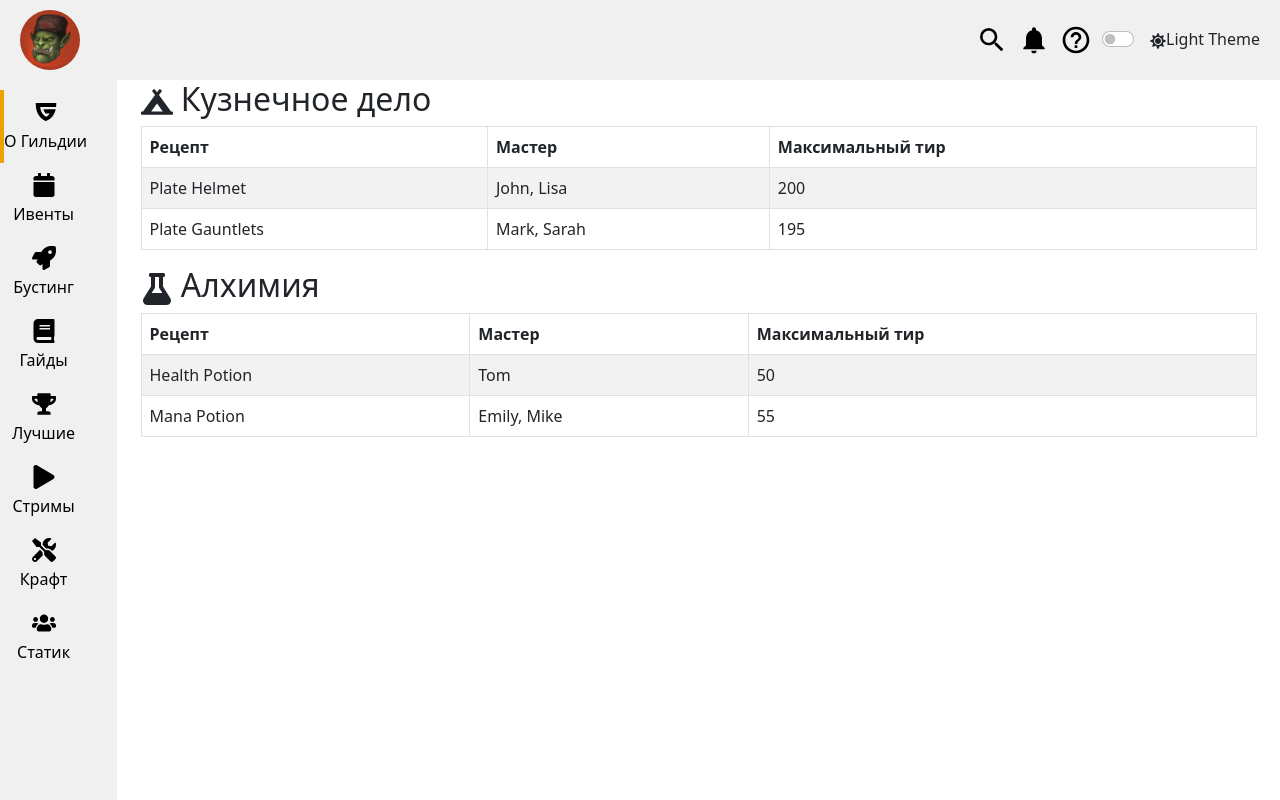
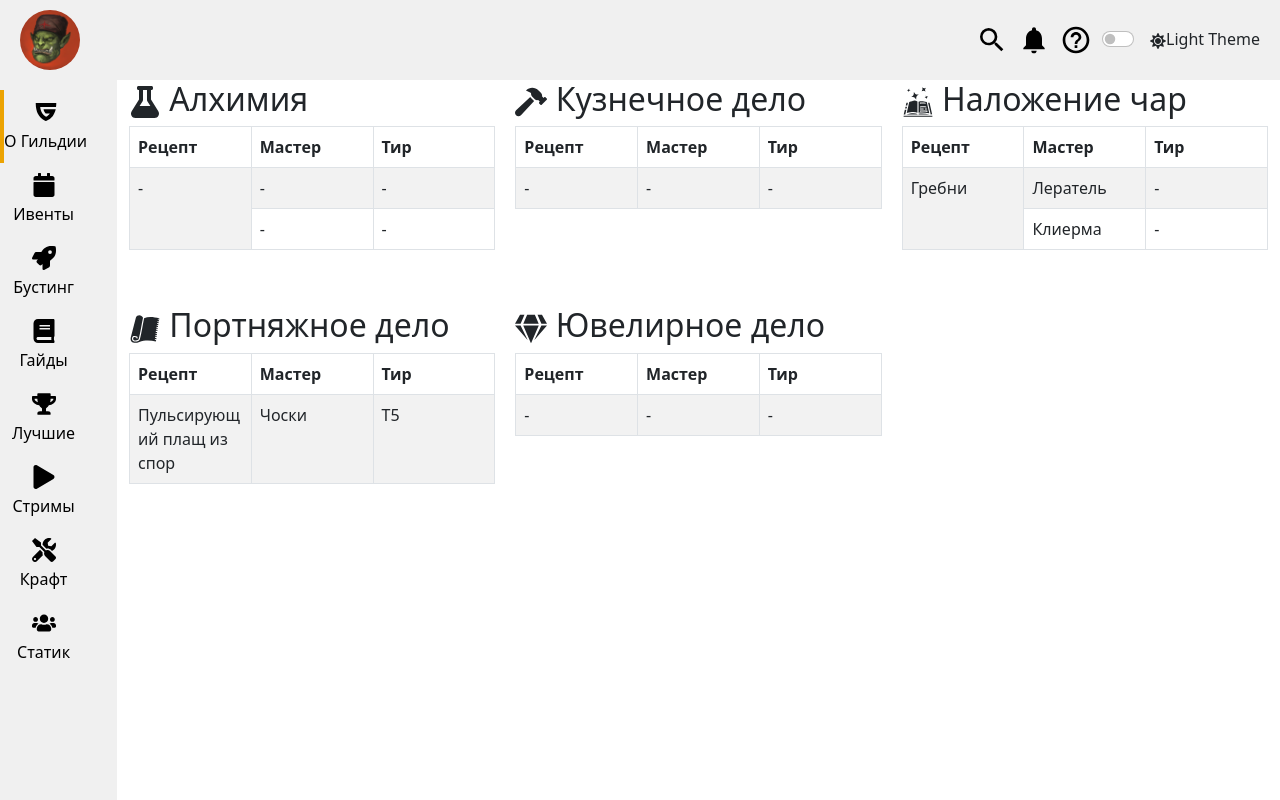
Before and after one commit to Peksal1/klyuchik-v-durku, a React (Create React App) app: page /crafting in a window 1280 px wide. Built offline with nearby package versions, Linux system fonts and the light colour scheme.

Commit message:
Adjust crafting page

```diff
--- /dev/null
+++ b/src/crafting/index.css
@@ -0,0 +1,29 @@
+.crafting-grid {
+  display: grid;
+  grid-template-columns: repeat(auto-fill, minmax(300px, 1fr));
+  grid-gap: 20px;
+}
+
+.profession {
+  margin-bottom: 20px;
+}
+
+.recipe-table {
+  width: 100%;
+  table-layout: fixed;
+}
+
+.recipe-table th,
+.recipe-table td {
+  max-width: 300px;
+  word-break: break-word;
+  white-space: normal;
+  overflow: hidden;
+  text-overflow: ellipsis;
+}
+
+@media (max-width: 767px) {
+  .crafting-grid {
+    grid-template-columns: 1fr;
+  }
+}
--- a/src/crafting/index.tsx
+++ b/src/crafting/index.tsx
@@ -1,54 +1,133 @@
+import React from "react";
 import { Container, Table } from "react-bootstrap";
-import { FaCampground, FaFlask } from "react-icons/fa";
+import { FaFlask, FaGem, FaHammer } from "react-icons/fa";
+import { GiSpellBook, GiRolledCloth } from "react-icons/gi";
+
+import "./index.css"; // Import the CSS file for styling
 
 const data = [
-  {
-    profession: "Кузнечное дело",
-    icon: <FaCampground />,
-    recipes: [
-      { name: "Plate Helmet", crafters: ["John", "Lisa"], itemLevel: 200 },
-      { name: "Plate Gauntlets", crafters: ["Mark", "Sarah"], itemLevel: 195 },
-    ],
-  },
   {
     profession: "Алхимия",
     icon: <FaFlask />,
     recipes: [
-      { name: "Health Potion", crafters: ["Tom"], itemLevel: 50 },
-      { name: "Mana Potion", crafters: ["Emily", "Mike"], itemLevel: 55 },
+      {
+        tiers: [
+          {
+            tier: "-",
+            crafters: ["-", "-"],
+            itemLevel: "-",
+          },
         ],
       },
+      // Add more tiers and crafters here
+    ],
+  },
+  {
+    profession: "Кузнечное дело",
+    icon: <FaHammer />,
+    recipes: [
+      {
+        tiers: [
+          {
+            tier: "-",
+            crafters: ["-"],
+            itemLevel: "-",
+          },
+        ],
+      },
+      // Add more tiers and crafters here
+    ],
+  },
+  {
+    profession: "Наложение чар",
+    icon: <GiSpellBook />,
+    recipes: [
+      {
+        tiers: [
+          {
+            tier: "Гребни",
+            crafters: ["Лератель", "Клиерма"],
+            itemLevel: "-",
+          },
+        ],
+      },
+      // Add more tiers and crafters here
+    ],
+  },
+  {
+    profession: "Портняжное дело",
+    icon: <GiRolledCloth />,
+    recipes: [
+      {
+        tiers: [
+          {
+            tier: "Пульсирующий плащ из спор",
+            crafters: ["Чоски"],
+            itemLevel: "T5",
+          },
+        ],
+      },
+      // Add more tiers and crafters here
+    ],
+  },
+  {
+    profession: "Ювелирное дело",
+    icon: <FaGem />,
+    recipes: [
+      {
+        tiers: [{ tier: "-", crafters: ["-"], itemLevel: "-" }],
+      },
+      // Add more tiers and crafters here
+    ],
+  },
+
   // Add more professions here with their corresponding icons and recipe data
 ];
 
 function CraftingPage() {
   return (
-    <Container>
+    <Container fluid>
+      <div className="crafting-grid">
         {data.map((professionData) => (
-        <div key={professionData.profession}>
+          <div key={professionData.profession} className="profession">
             <h2>
               {professionData.icon} {professionData.profession}
             </h2>
-          <Table striped bordered hover>
+            {professionData.recipes.map((recipe) => (
+              <Table
+                key={professionData.profession}
+                striped
+                bordered
+                hover
+                className="recipe-table"
+              >
                 <thead>
                   <tr>
                     <th>Рецепт</th>
                     <th>Мастер</th>
-                <th>Максимальный тир</th>
+                    <th>Тир</th>
                   </tr>
                 </thead>
                 <tbody>
-              {professionData.recipes.map((recipe) => (
-                <tr key={recipe.name}>
-                  <td>{recipe.name}</td>
-                  <td>{recipe.crafters.join(", ")}</td>
-                  <td>{recipe.itemLevel}</td>
+                  {recipe.tiers.map((tier) => (
+                    <React.Fragment key={tier.tier}>
+                      {tier.crafters.map((crafter, index) => (
+                        <tr key={crafter}>
+                          {index === 0 && (
+                            <td rowSpan={tier.crafters.length}>{tier.tier}</td>
+                          )}
+                          <td>{crafter}</td>
+                          <td>{tier.itemLevel}</td>
                         </tr>
+                      ))}
+                    </React.Fragment>
                   ))}
                 </tbody>
               </Table>
+            ))}
           </div>
         ))}
+      </div>
     </Container>
   );
 }
```
Lines whose indentation alone changed are shown as unchanged.
